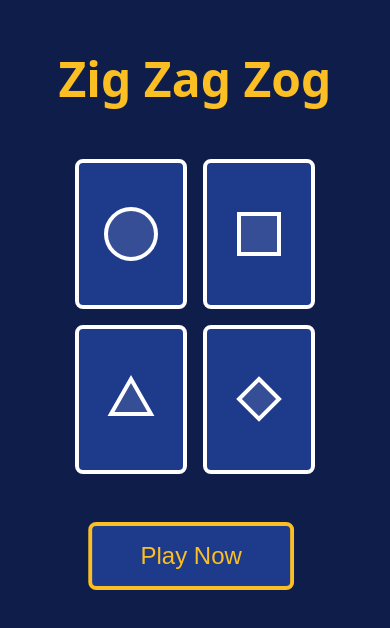
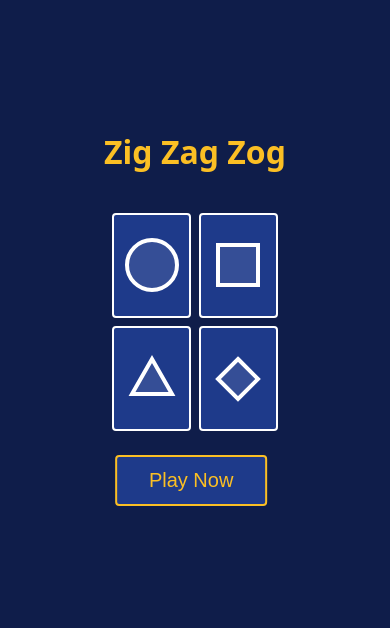
Before and after one commit to PermissionlessGames/zigzagzog-prototype, a Next.js app in the folder frontend/: page / in a window 390 px wide. Shown: the part 104-732 px from the top of the page. Built offline with nearby package versions, Linux system fonts and the light colour scheme.

Commit message:
Make title screen responsive with fluid typography and spacing

```diff
--- a/frontend/src/app/globals.css
+++ b/frontend/src/app/globals.css
@@ -65,10 +65,11 @@ a {
   align-items: center;
   justify-content: center;
   text-align: center;
+  padding: 1rem;
 }
 
 .title {
-  font-size: 3rem;
+  font-size: clamp(2rem, 8vw, 3rem);
   color: var(--outline-active);
   margin-bottom: 2rem;
 }
@@ -76,17 +77,18 @@ a {
 .card-grid {
   display: grid;
   grid-template-columns: repeat(2, 1fr);
-  gap: 1rem;
+  gap: clamp(0.5rem, 2vw, 1rem);
+  width: 100%;
   max-width: 600px;
   margin: 0 auto;
-  padding: 1rem;
+  padding: clamp(0.5rem, 2vw, 1rem);
 }
 
 .card {
   aspect-ratio: 3/4;
   background: var(--card-bg);
-  border: 4px solid var(--outline);
-  border-radius: 8px;
+  border: clamp(2px, 0.5vw, 4px) solid var(--outline);
+  border-radius: clamp(4px, 1vw, 8px);
   display: flex;
   align-items: center;
   justify-content: center;
@@ -105,15 +107,16 @@ a {
 }
 
 .play-button {
-  margin-top: 2rem;
-  padding: 1rem 3rem;
-  font-size: 1.5rem;
-  border: 4px solid var(--outline-active);
-  border-radius: 8px;
+  margin-top: clamp(1rem, 4vw, 2rem);
+  padding: clamp(0.75rem, 2vw, 1rem) clamp(2rem, 4vw, 3rem);
+  font-size: clamp(1.25rem, 4vw, 1.5rem);
+  border: clamp(2px, 0.5vw, 4px) solid var(--outline-active);
+  border-radius: clamp(4px, 1vw, 8px);
   cursor: pointer;
   animation:
     buttonBlink 0.6s step-end infinite,
     shake 0.6s ease-in-out infinite;
+  white-space: nowrap;
 }
 
 .play-button:hover {
@@ -169,3 +172,19 @@ a {
   color: var(--card-bg);
   transform: scale(1.05);
 }
+
+@media (max-width: 480px) {
+  .container {
+    padding: 0.5rem;
+  }
+
+  .card-grid {
+    gap: 0.5rem;
+    padding: 0.5rem;
+  }
+
+  .play-button {
+    margin-top: 1rem;
+    padding: 0.75rem 2rem;
+  }
+}
```
